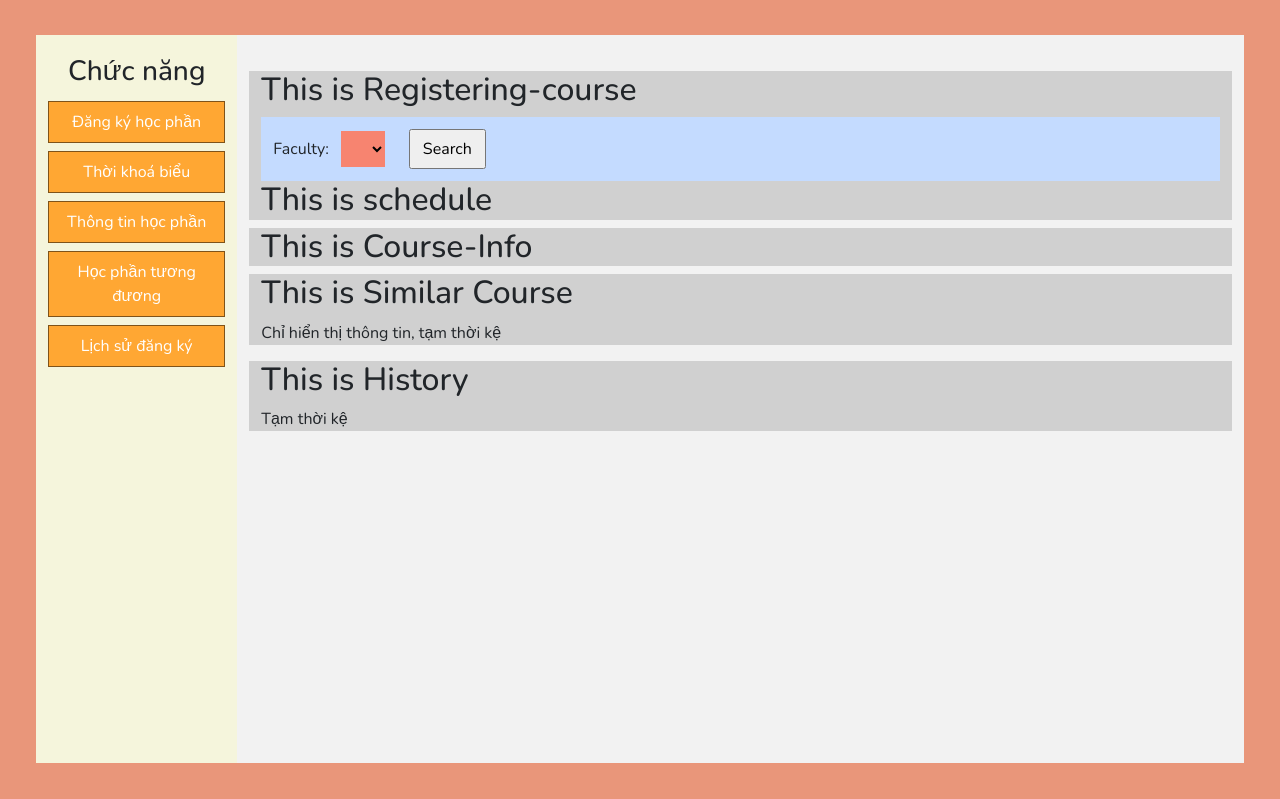
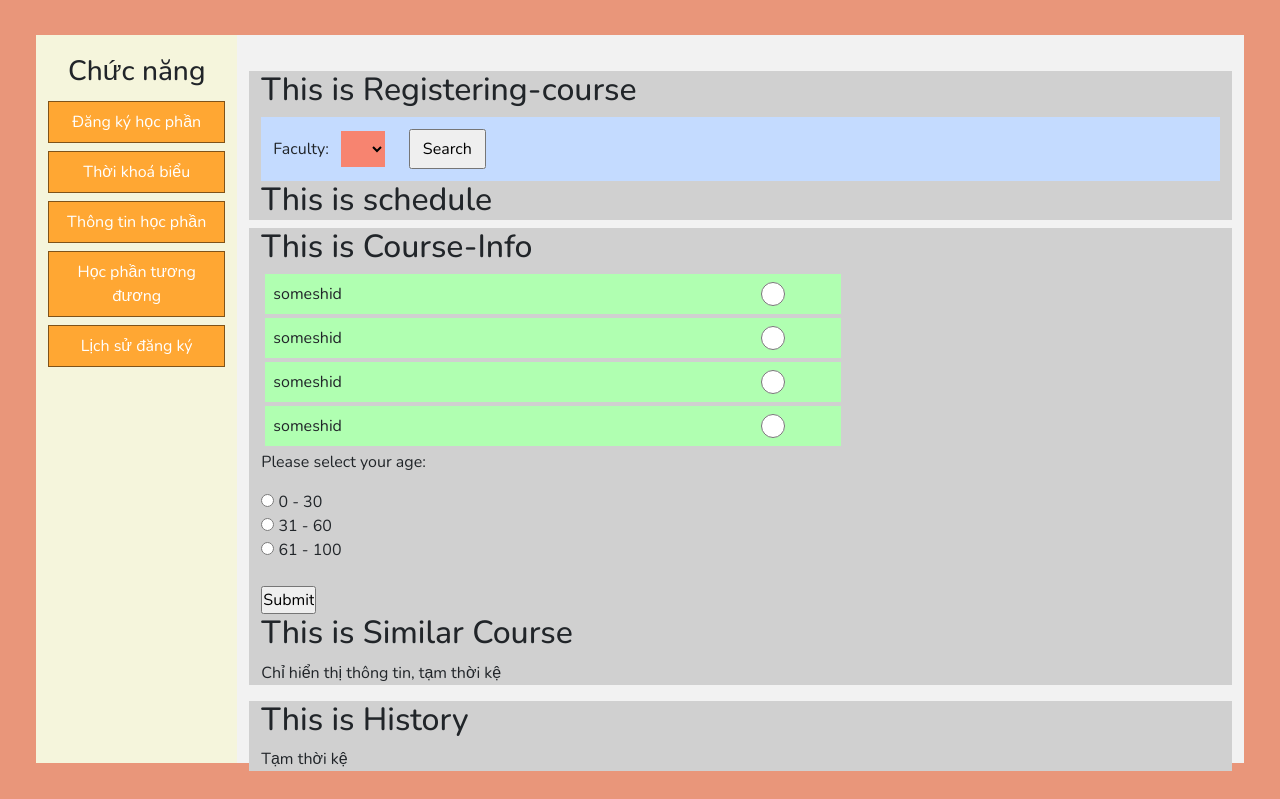
Before and after one commit to MarcoPhanVu/WebDangKyHocPhan, a PHP site: page /CourseRegistering/ in a window 1280 px wide. Shown: the part 317-1116 px from the top of the page. Run offline with PHP 8.4, Linux system fonts and the light colour scheme; data that the repository does not hold is empty; grey boxes are pictures that could not be loaded.

Commit message:
style class-items and process extra informations

```diff
--- a/pages/course-info.php
+++ b/pages/course-info.php
@@ -1,5 +1,54 @@
 <div class="displayer container" data-destination="course-info">
     <h2 class="title">This is Course-Info</h2>
 
+    <label for="class-id" class="class-item">
+    someshid
+        <input
+            class="class-designation"
+            type="radio"
+            name="class-id"
+            id="emptyhehe"
+            value="emptyhehe"
+        >
+    </label>
+    <label for="class-id" class="class-item">
+    someshid
+        <input
+            class="class-designation"
+            type="radio"
+            name="class-id"
+            id="emptyhihi"
+            value="emptyhihi"
+        >
+    </label>
+    <label for="class-id" class="class-item">
+    someshid
+        <input
+            class="class-designation"
+            type="radio"
+            name="class-id"
+            id="emptyhuhu"
+            value="emptyhuhu"
+        >
+    </label>
+    <label for="class-id" class="class-item">
+    someshid
+        <input
+            class="class-designation"
+            type="radio"
+            name="class-id"
+            id="emptyhoho"
+            value="emptyhoho"
+        >
+    </label>
+
+    <p>Please select your age:</p>
+    <input type="radio" id="age1" name="age" value="30">
+    <label for="age1">0 - 30</label><br>
+    <input type="radio" id="age2" name="age" value="60">
+    <label for="age2">31 - 60</label><br>
+    <input type="radio" id="age3" name="age" value="100">
+    <label for="age3">61 - 100</label><br><br>
+    <input type="submit" value="Submit">
 
 </div>
--- a/styles/course-display.css
+++ b/styles/course-display.css
@@ -75,6 +75,41 @@
 
 /* CLASS FORM */
 .class-item {
+    background-color: rgb(176, 255, 177);
+    margin: 4px;
+    position: relative;
+    padding: 8px;
+    display: flex;
+    flex-wrap: wrap;
+    width: 60%;
+    gap: 12px;
+    justify-content: space-between;
+}
 
-    background-color: rgb(176, 255, 177);
+.class-item > .class-designation {
+    flex: 0.25;
+    flex-grow: 10px;
 }
+
+.class-item > .class-info {
+    background-color: rgb(245, 255, 199);
+    flex: 12;
+}
+
+.class-item > .class-info p {
+    padding: 0;
+    margin: 0;
+}
+
+.class-item > .class-info > .righty,
+.class-item > .class-info > .lefty {
+    float: right;
+    display: flex;
+    flex-direction: column;
+    text-align: right;
+}
+
+.class-item > .class-info > .lefty {
+    float: left;
+    text-align: left;
+}
```
Also changed, not shown: pages/components/class-item.php (+44 -18 lines).
